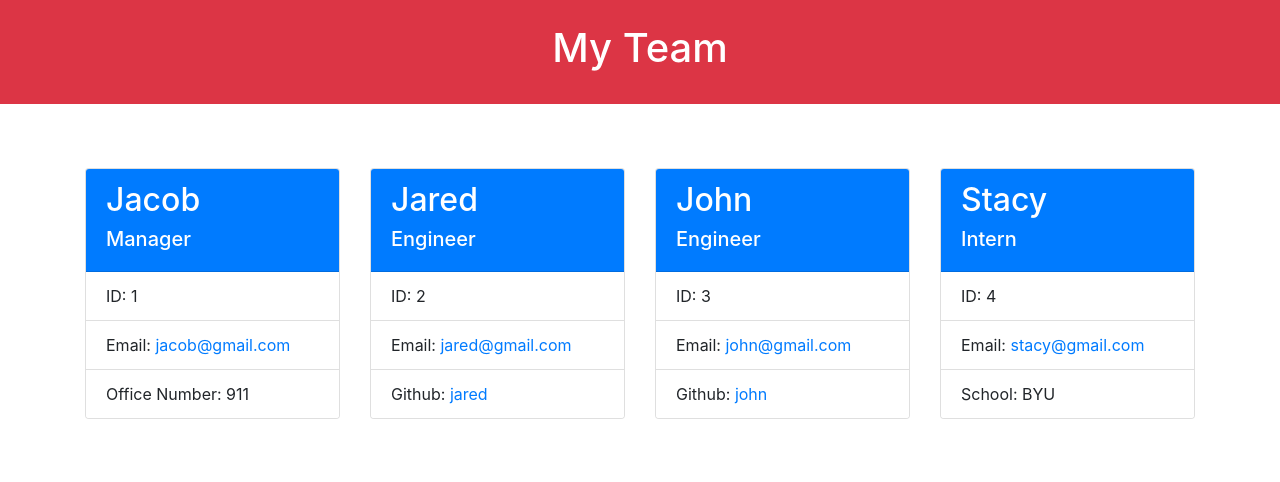
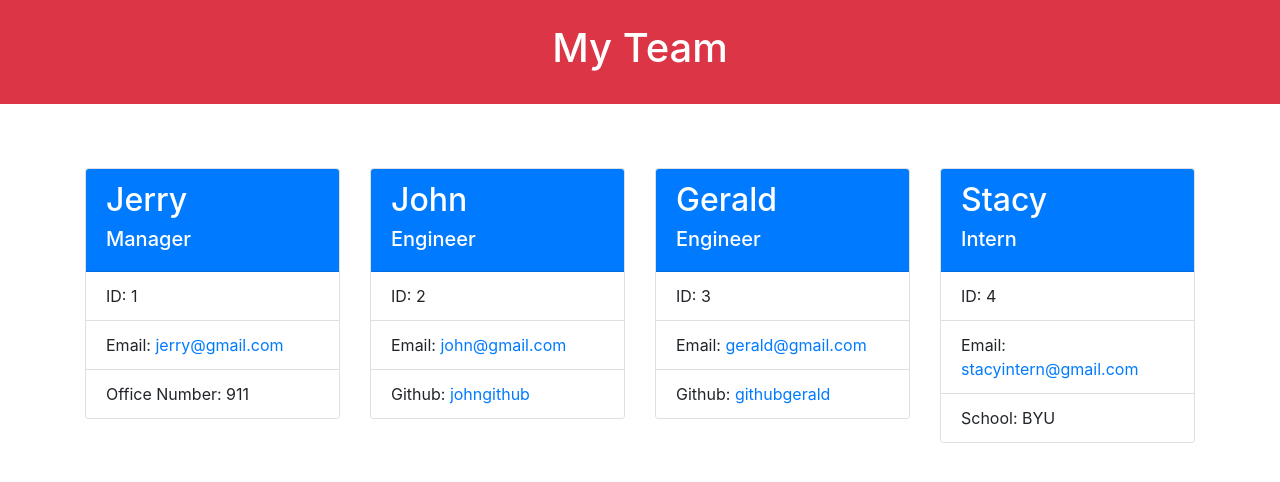
Before and after one commit to jacobmcanepa/team-profile-generator, a website: page dist/example.html in a window 1280 px wide. Drawn offline with nearby package versions, Linux system fonts and the light colour scheme.

Commit message:
updated readme & provided example output in dist

```diff
--- a/dist/team-profile.html
+++ b/dist/example.html
@@ -19,26 +19,13 @@
     <div class="col-12 col-sm-6 col-md-4 col-lg-3 pt-3">
     <div class="card">
       <div class="card-header bg-primary">
-        <h2 class="text-white">Jacob</h2>
+        <h2 class="text-white">Jerry</h2>
         <h5 class="text-white">Manager</h5>
       </div>
       <ul class="list-group list-group-flush">
         <li class="list-group-item">ID: 1</li>
-        <li class="list-group-item">Email: <a href="mailto:jacob@gmail.com">jacob@gmail.com</a></li>
+        <li class="list-group-item">Email: <a href="mailto:jerry@gmail.com">jerry@gmail.com</a></li>
         <li class="list-group-item">Office Number: 911</li>
-      </ul>
-    </div>
-  </div>
-    <div class="col-12 col-sm-6 col-md-4 col-lg-3 pt-3">
-    <div class="card">
-      <div class="card-header bg-primary">
-        <h2 class="text-white">Jared</h2>
-        <h5 class="text-white">Engineer</h5>
-      </div>
-      <ul class="list-group list-group-flush">
-        <li class="list-group-item">ID: 2</li>
-        <li class="list-group-item">Email: <a href="mailto:jared@gmail.com">jared@gmail.com</a></li>
-        <li class="list-group-item">Github: <a href="https://github.com/jared">jared</a></li>
       </ul>
     </div>
   </div>
@@ -49,9 +36,22 @@
         <h5 class="text-white">Engineer</h5>
       </div>
       <ul class="list-group list-group-flush">
+        <li class="list-group-item">ID: 2</li>
+        <li class="list-group-item">Email: <a href="mailto:john@gmail.com">john@gmail.com</a></li>
+        <li class="list-group-item">Github: <a href="https://github.com/johngithub" target="_blank">johngithub</a></li>
+      </ul>
+    </div>
+  </div>
+    <div class="col-12 col-sm-6 col-md-4 col-lg-3 pt-3">
+    <div class="card">
+      <div class="card-header bg-primary">
+        <h2 class="text-white">Gerald</h2>
+        <h5 class="text-white">Engineer</h5>
+      </div>
+      <ul class="list-group list-group-flush">
         <li class="list-group-item">ID: 3</li>
-        <li class="list-group-item">Email: <a href="mailto:john@gmail.com">john@gmail.com</a></li>
-        <li class="list-group-item">Github: <a href="https://github.com/john">john</a></li>
+        <li class="list-group-item">Email: <a href="mailto:gerald@gmail.com">gerald@gmail.com</a></li>
+        <li class="list-group-item">Github: <a href="https://github.com/githubgerald" target="_blank">githubgerald</a></li>
       </ul>
     </div>
   </div>
@@ -63,7 +63,7 @@
       </div>
       <ul class="list-group list-group-flush">
         <li class="list-group-item">ID: 4</li>
-        <li class="list-group-item">Email: <a href="mailto:stacy@gmail.com">stacy@gmail.com</a></li>
+        <li class="list-group-item">Email: <a href="mailto:stacyintern@gmail.com">stacyintern@gmail.com</a></li>
         <li class="list-group-item">School: BYU</li>
       </ul>
     </div>
```
Also changed, not shown: README.md, images/output.png (added).
